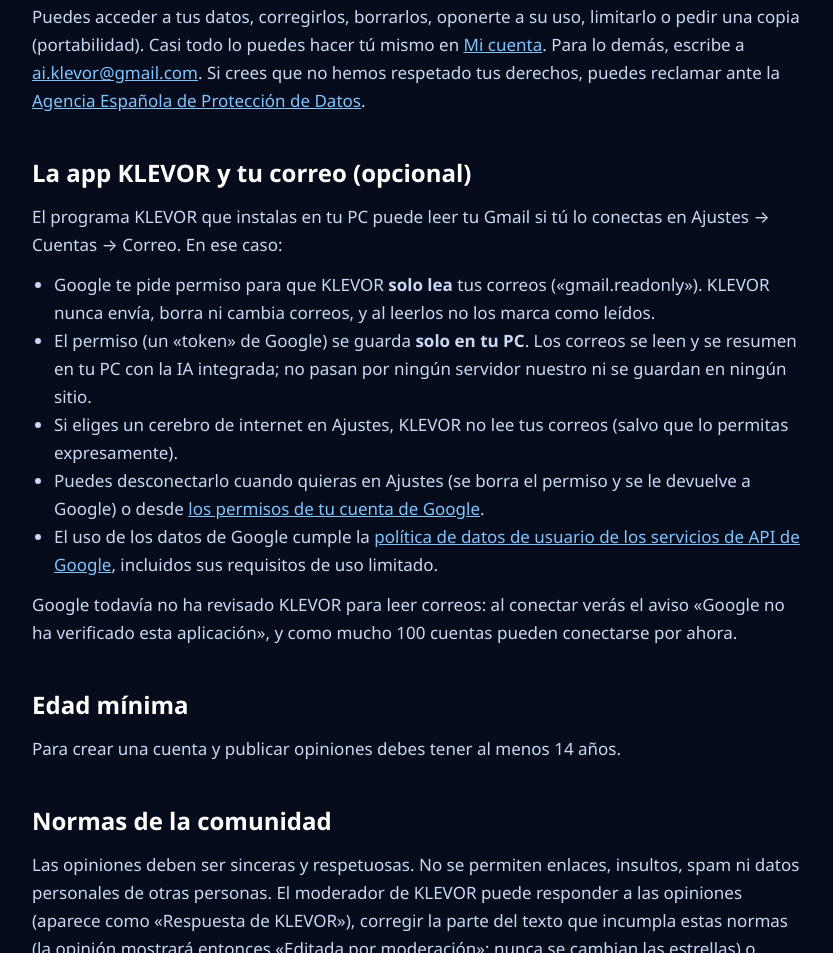
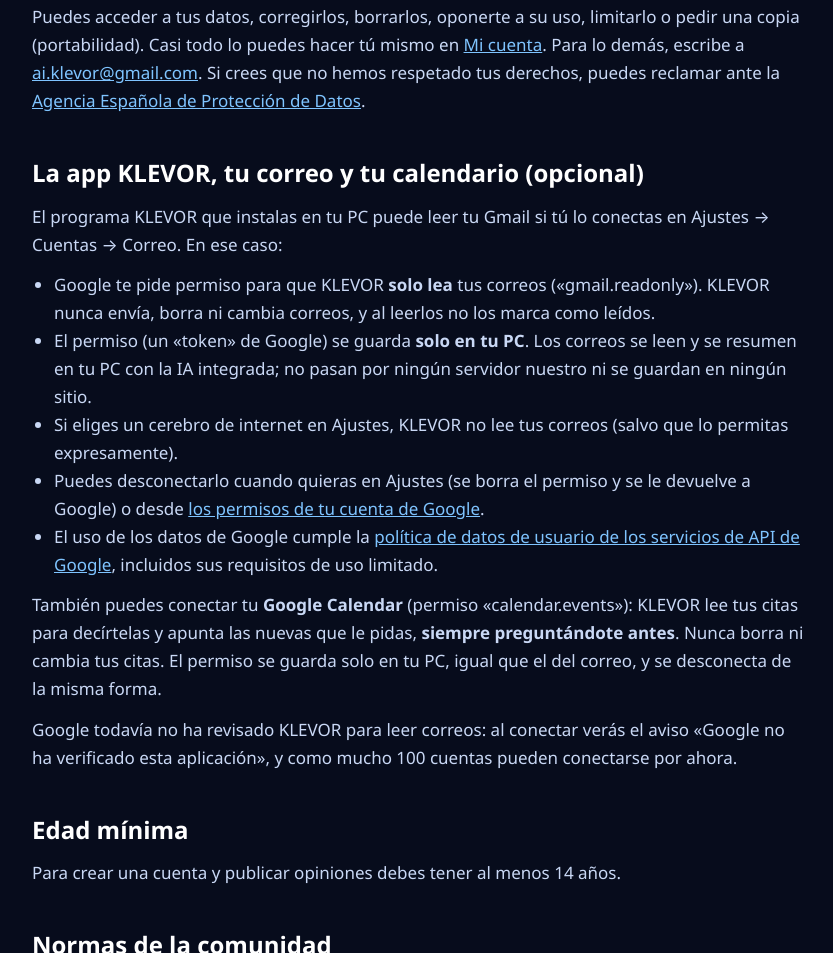
Before and after one commit to litarvoid/klevor-web, a plain HTML site: page privacidad.html in a window 1280 px wide. Shown: the part 1792-2745 px from the top of the page, without its empty margins (220-1053 px from the left). Drawn offline with Linux system fonts and the light colour scheme.

Commit message:
Web: tu calendario (0.9.9) y privacidad del calendario
Co-Authored-By: Claude Opus 5.5 <noreply@anthropic.com>

```diff
--- a/privacidad.html
+++ b/privacidad.html
@@ -104,7 +104,7 @@ footer{border-top:1px solid #12204a;padding:30px 0;color:#6f84b3;font-size:14px}
   <a href="mailto:ai.klevor@gmail.com">ai.klevor@gmail.com</a>. Si crees que no hemos respetado tus derechos, puedes
   reclamar ante la <a href="https://www.aepd.es" target="_blank" rel="noopener">Agencia Española de Protección de Datos</a>.</p>
 
-  <h2>La app KLEVOR y tu correo (opcional)</h2>
+  <h2>La app KLEVOR, tu correo y tu calendario (opcional)</h2>
   <p>El programa KLEVOR que instalas en tu PC puede leer tu Gmail si tú lo conectas en Ajustes → Cuentas → Correo.
   En ese caso:</p>
   <ul>
@@ -119,6 +119,9 @@ footer{border-top:1px solid #12204a;padding:30px 0;color:#6f84b3;font-size:14px}
     <a href="https://developers.google.com/terms/api-services-user-data-policy" target="_blank" rel="noopener">política
     de datos de usuario de los servicios de API de Google</a>, incluidos sus requisitos de uso limitado.</li>
   </ul>
+  <p>También puedes conectar tu <b>Google Calendar</b> (permiso «calendar.events»): KLEVOR lee tus citas para
+  decírtelas y apunta las nuevas que le pidas, <b>siempre preguntándote antes</b>. Nunca borra ni cambia tus citas.
+  El permiso se guarda solo en tu PC, igual que el del correo, y se desconecta de la misma forma.</p>
   <p>Google todavía no ha revisado KLEVOR para leer correos: al conectar verás el aviso «Google no ha verificado esta
   aplicación», y como mucho 100 cuentas pueden conectarse por ahora.</p>
 
```
Also changed, not shown: index.html (+1 -0 lines).
